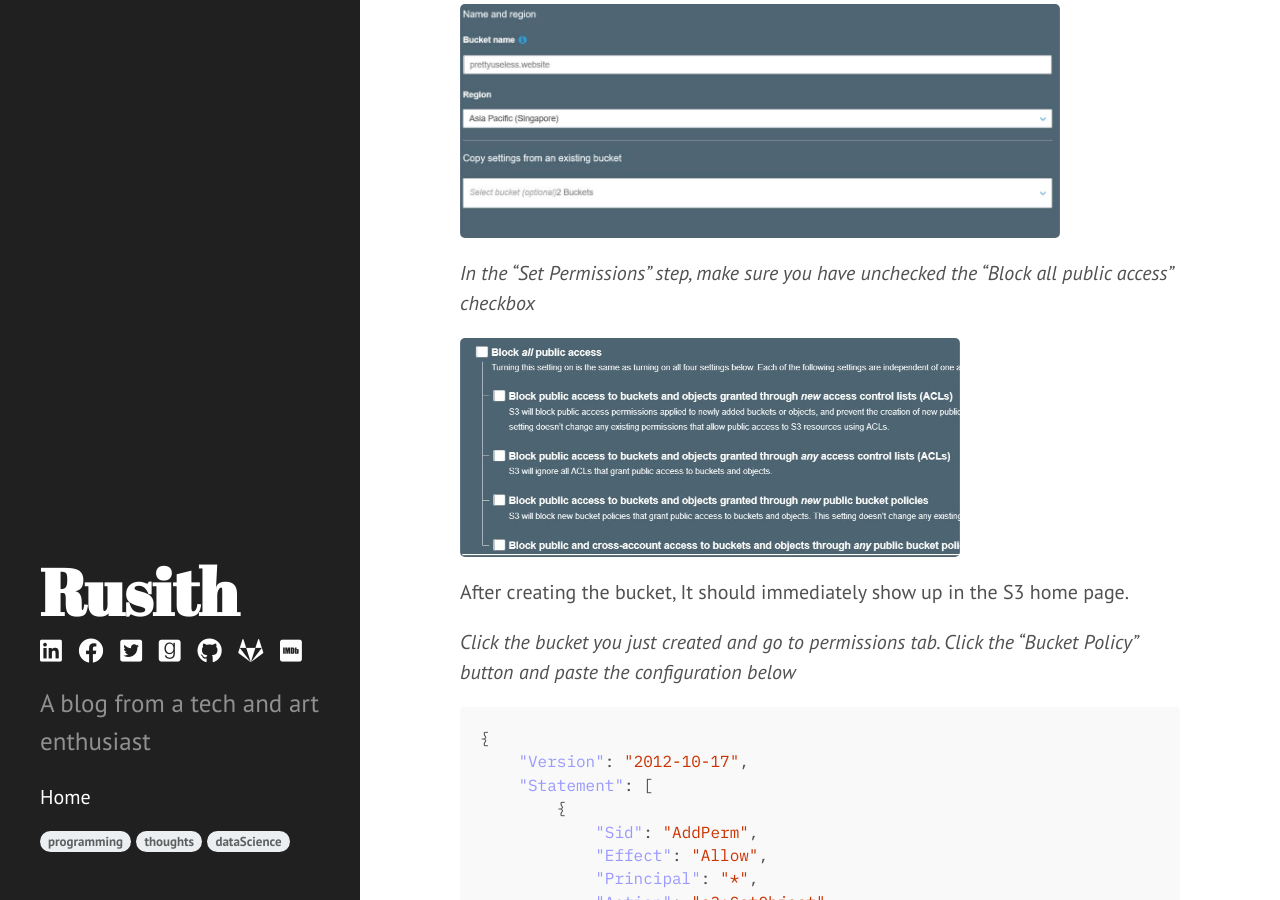
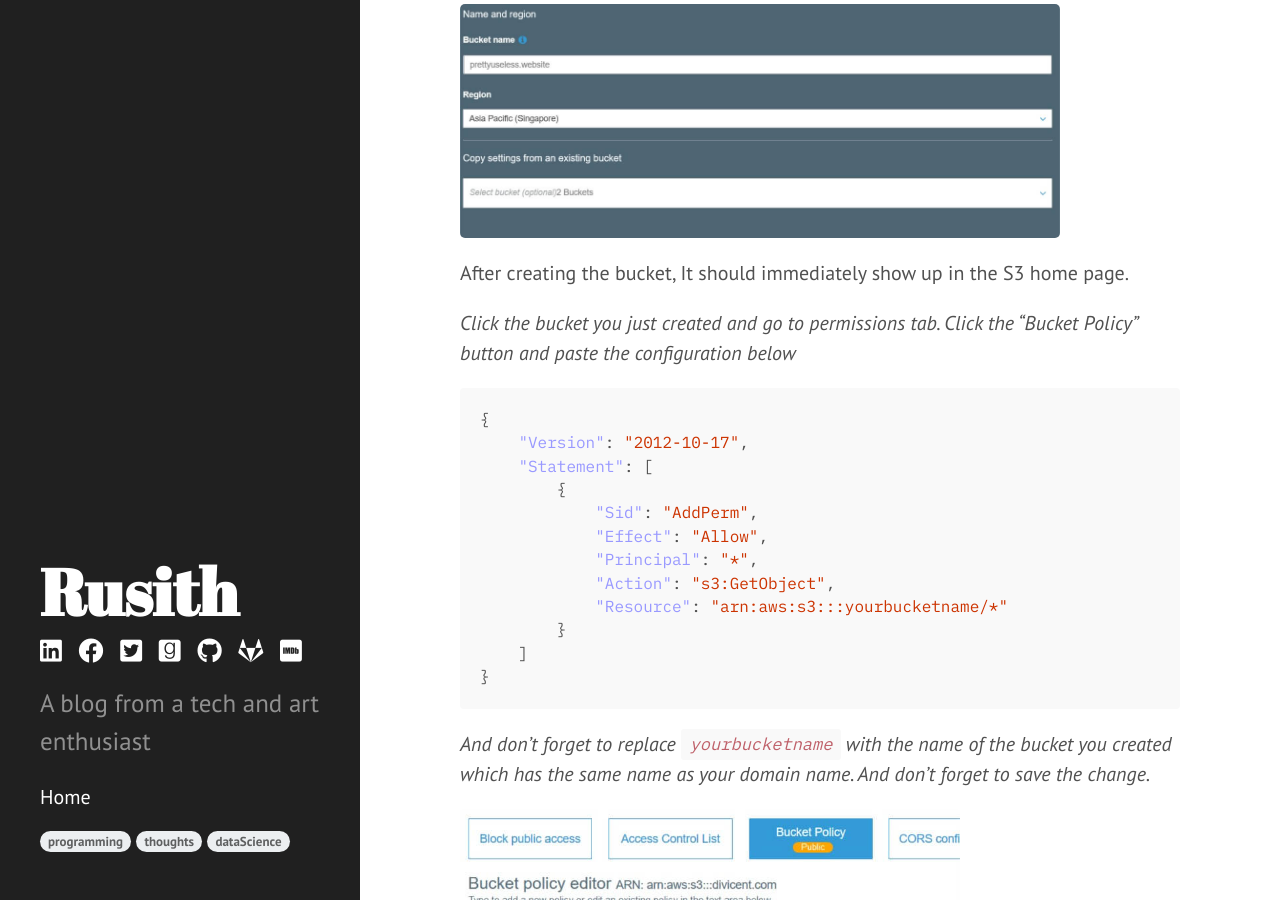
Before and after one commit to rusith/rusith.github.io, a Jekyll site: the page built from _posts/2019-08-14-building-a-website-on-s3.md, in a window 1280 px wide and 900 px high, scrolled down 2075 px. Built offline with Jekyll 4.4.1, drawn with Linux system fonts in a browser that asks for light colours; nearby versions of some CDN libraries; comment, search, counter and statistics services are not loaded.

Commit message:
removed the access control instruction for bucket creation

```diff
--- a/_posts/2019-08-14-building-a-website-on-s3.md
+++ b/_posts/2019-08-14-building-a-website-on-s3.md
@@ -64,10 +64,6 @@ First, we have to create a bucket for our website. Make sure to set the domain n
 (I am choosing Singapore) and go head*
 
 <img style="max-width: 600px;" src="{{ site.url }}/public/post-data/2019-08-14-building-a-website-on-s3/create-bucket-step-one.jpg">
-
-*In the "Set Permissions" step, make sure you have unchecked the "Block all public access" checkbox*
-
-<img style="max-width: 500px;" src="{{ site.url }}/public/post-data/2019-08-14-building-a-website-on-s3/creating-bucket-public-access.jpg">
 
 After creating the bucket, It should immediately show up in the S3 home page.
 
```
